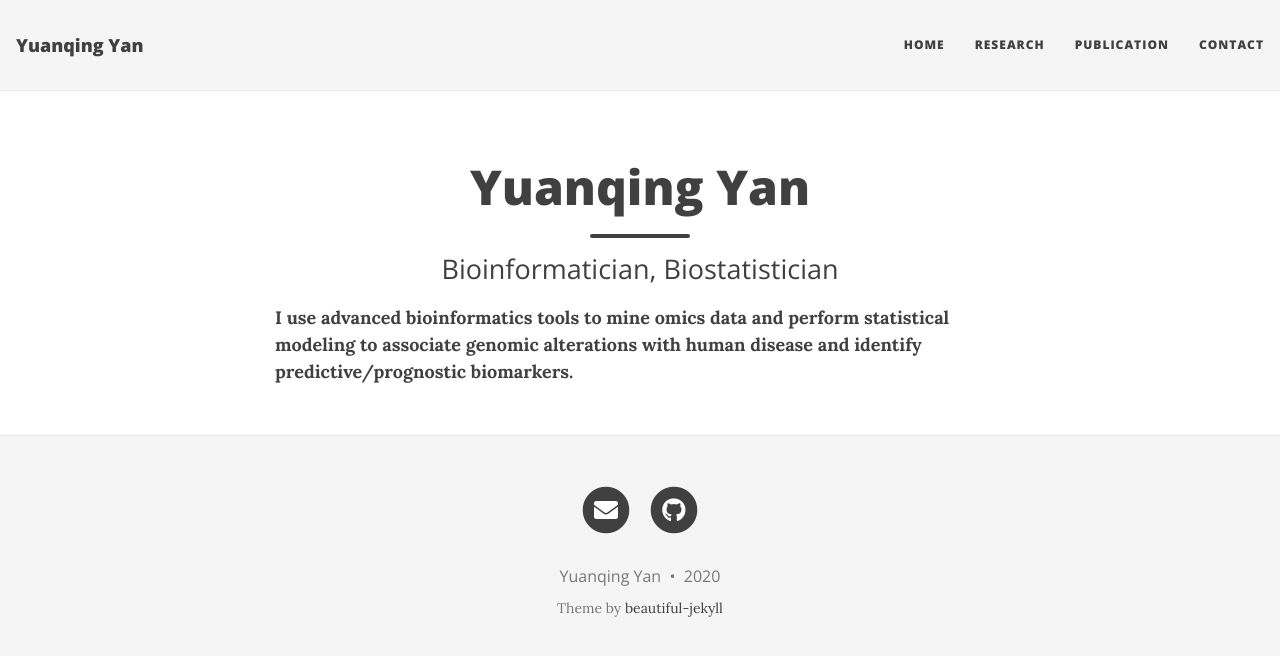
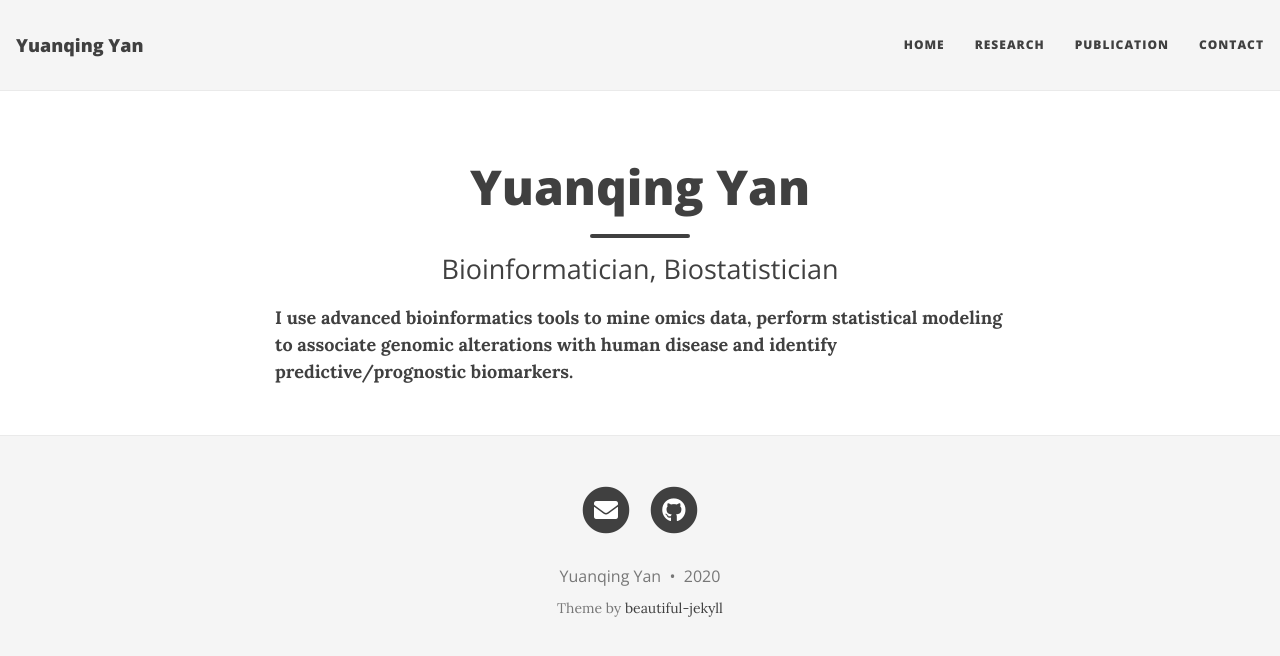
Before and after one commit to yuanqing-yan/Yuanqing, a Jekyll site: the page built from index.md, in a window 1280 px wide. Shown: the top 656 px of the page. Built offline with Jekyll 4.4.1, drawn with Linux system fonts in a browser that asks for light colours; nearby versions of some CDN libraries.

```diff
--- a/index.md
+++ b/index.md
@@ -12,5 +12,5 @@
   - "/img/big-imgs/travel1.jpg" : "Arizona, 2018"
 ---
 <div style="text-align:left">
-<strong>I use advanced bioinformatics tools to mine omics data and perform statistical modeling to associate genomic alterations with human disease and identify predictive/prognostic biomarkers.</strong>
+<strong>I use advanced bioinformatics tools to mine omics data, perform statistical modeling to associate genomic alterations with human disease and identify predictive/prognostic biomarkers.</strong>
 </div>
```
